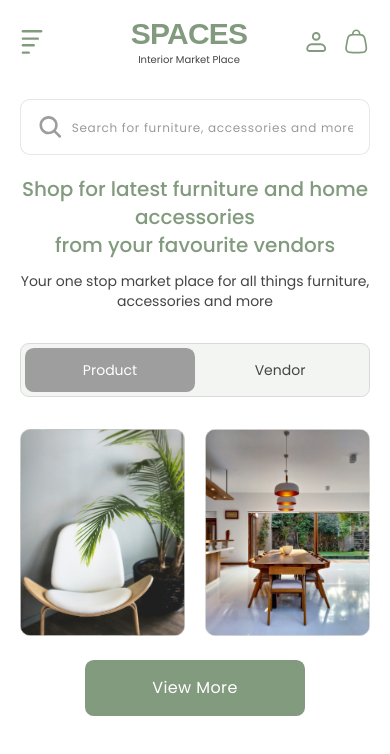
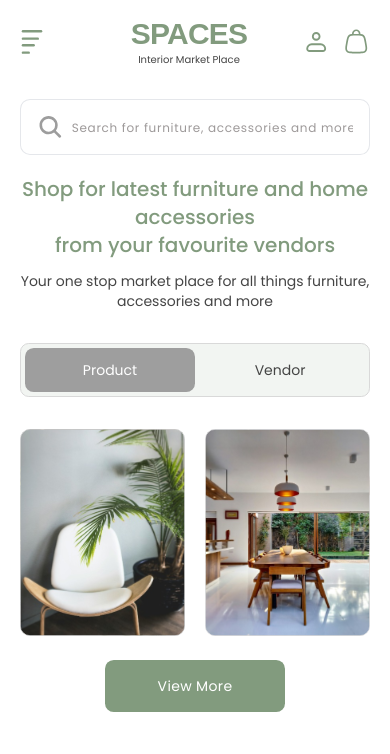
Before and after one commit to jola-blvhk/spaces-interior-marketplace, a Next.js app: page / in a window 390 px wide. Shown: the top 754 px of the page. Built offline with nearby package versions, Linux system fonts and the light colour scheme; grey boxes are pictures that could not be loaded; a web font is replaced by a local one.

Commit message:
button component

```diff
--- a/src/components/button/index.tsx
+++ b/src/components/button/index.tsx
@@ -20,8 +20,10 @@ const Button: React.FC<ButtonProps> = ({
 }) => {
   return (
     <button
-      className={`tracking-wide  py-4 ${icon && "text-primary-black-100 bg-white"}
-       px-6 ${
+      className={`tracking-wide  py-4 ${
+        icon && "text-primary-black-100 bg-white"
+      }
+       px-6 text-sm md:text-base  ${
          greenBackground && "bg-secondary-green-100 text-primary-white-100"
        } ${lightGreenBackground && "bg-secondary-green-100/50"}
        w-full relative   rounded-[8.72px] cursor-pointer md:rounded-[15px] ${
--- a/src/components/landing-page/first-section.tsx
+++ b/src/components/landing-page/first-section.tsx
@@ -54,7 +54,7 @@ const FirstSection = () => {
             />
           </div>
           <VendorProductSlide type={selectedSection} />
-          <div className="w-[220px] pt-4  m-auto">
+          <div className=" w-[180px] md:w-[220px] pt-4  m-auto">
             <Button
               title="View More"
               greenBackground
```
